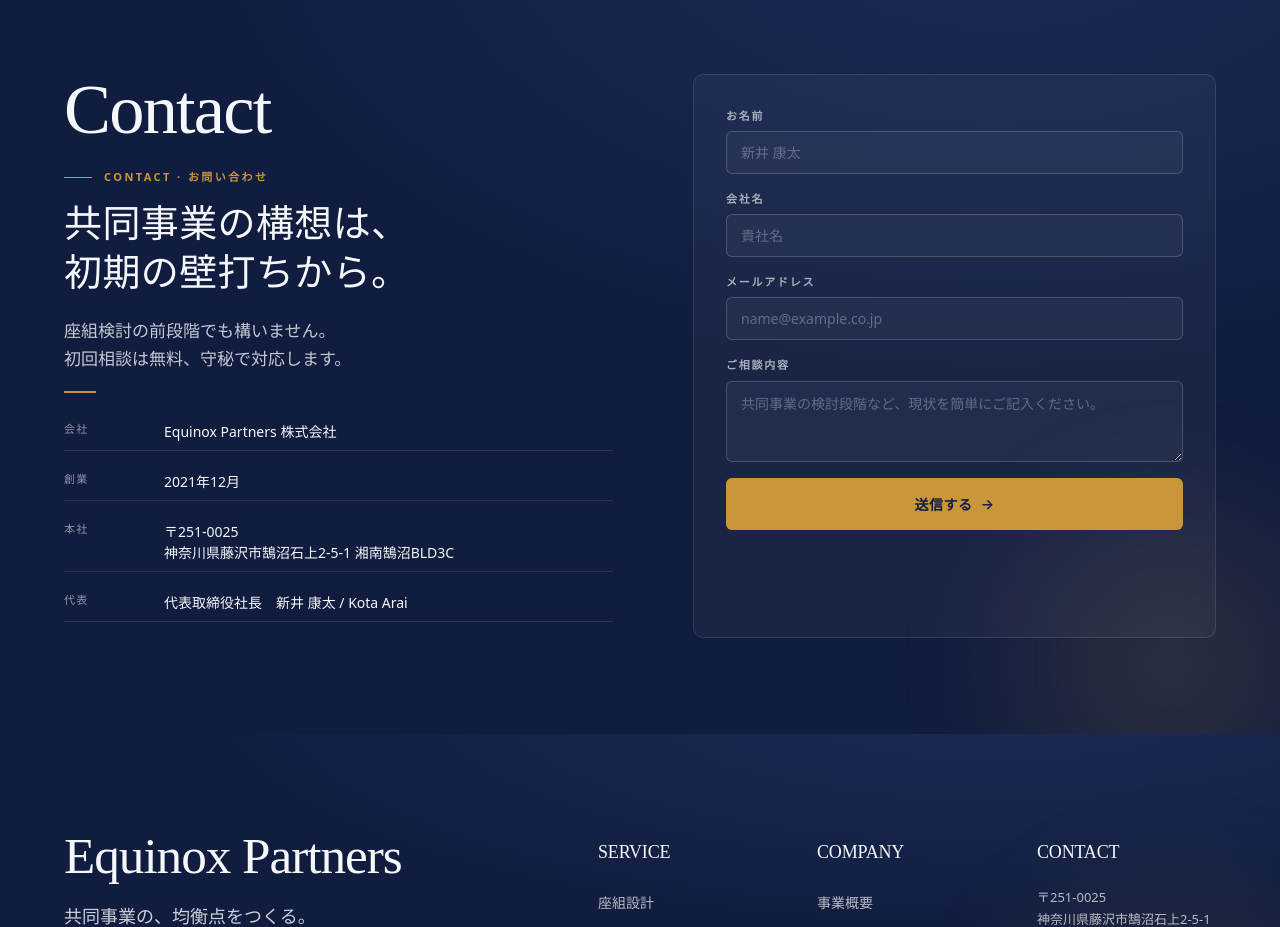
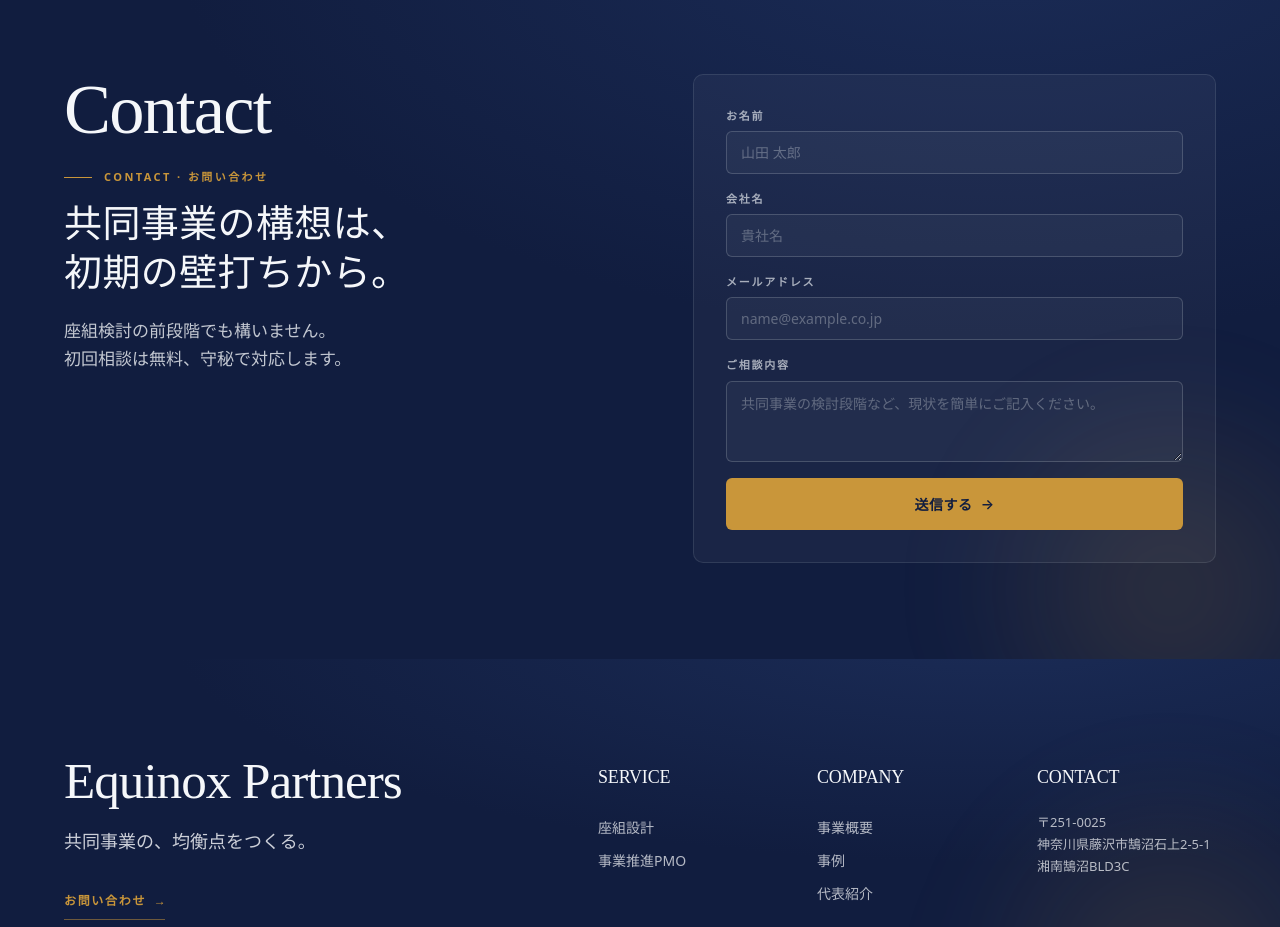
Before and after one commit to nightwalker-369/Equinox-partners-hp, a React (Vite) app: page / in a window 1280 px wide. Shown: the part 6620-7547 px from the top of the page. Built offline with nearby package versions, Linux system fonts and the light colour scheme.

Commit message:
Fix contact form: remove company info, fix placeholder

```diff
--- a/src/components/ContactBlock.jsx
+++ b/src/components/ContactBlock.jsx
@@ -41,28 +41,6 @@
             座組検討の前段階でも構いません。<br />
             初回相談は無料、守秘で対応します。
           </p>
-          <hr className="ep-rule--gold" />
-          <dl className="ep-contact__meta">
-            <div>
-              <dt>会社</dt>
-              <dd>Equinox Partners 株式会社</dd>
-            </div>
-            <div>
-              <dt>創業</dt>
-              <dd>2021年12月</dd>
-            </div>
-            <div>
-              <dt>本社</dt>
-              <dd>
-                〒251-0025<br />
-                神奈川県藤沢市鵠沼石上2-5-1 湘南鵠沼BLD3C
-              </dd>
-            </div>
-            <div>
-              <dt>代表</dt>
-              <dd>代表取締役社長　新井 康太 / Kota Arai</dd>
-            </div>
-          </dl>
         </div>
         <form className="ep-form" onSubmit={submit}>
           {status === 'done' ? (
@@ -75,7 +53,7 @@
             <>
               <div className="ep-field">
                 <label htmlFor="n">お名前</label>
-                <input id="n" name="お名前" required placeholder="新井 康太" />
+                <input id="n" name="お名前" required placeholder="山田 太郎" />
               </div>
               <div className="ep-field">
                 <label htmlFor="c">会社名</label>
```
